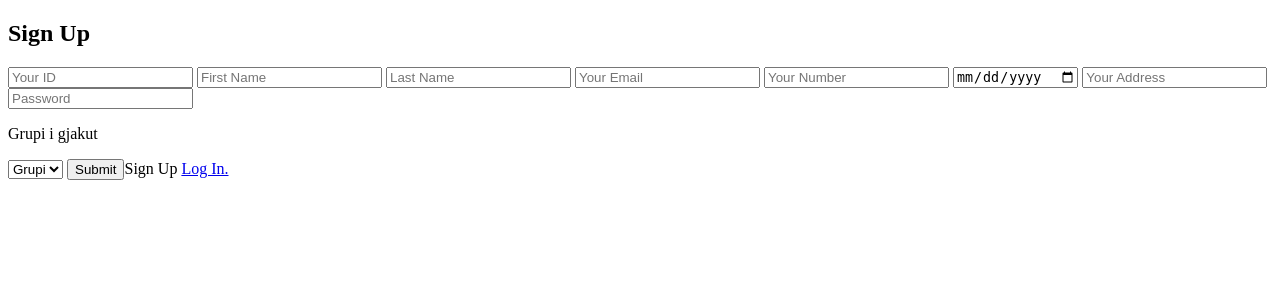
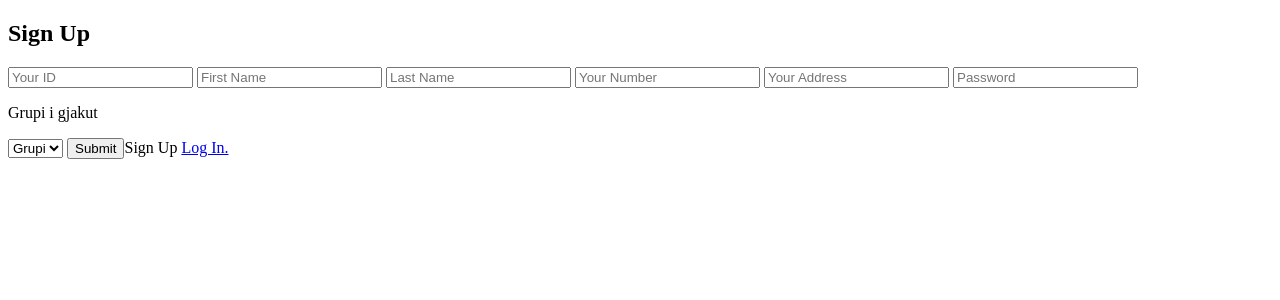
Before and after one commit to donatselmanii/BloodDonor, a PHP site: page /signup.php in a window 1280 px wide. Shown: the top 300 px of the page. Run offline with PHP 8.4, Linux system fonts and the light colour scheme; some libraries are stand-ins or nearby versions.

Commit message:
Tu provu

```diff
--- a/php/CRUD/Modeli.php
+++ b/php/CRUD/Modeli.php
@@ -135,9 +135,9 @@ public function setNumri($numri){
 //Metoda per insertim Dhenave
 public function insertoDhenat(){
 try{
-    $sql = "INSERT INTO Donator(nrleternjoftimit,emri,mbiemri,datelindja,numri,email,passwordi,adresa) value(?,?,?,?,?,?,?,?)";
+    $sql = "INSERT INTO Donator(nrleternjoftimit,emri,mbiemri,numri,passwordi,adresa) value(?,?,?,?,?,?,)";
     $stm = $this->dbcon->prepare($sql);
-    $stm->execute([$this->nrleternjoftimit, $this->emri, $this->mbiemri,$this->datelindja,$this->numri,$this->email,$this->passwordi, $this->adresa]);
+    $stm->execute([$this->nrleternjoftimit, $this->emri, $this->mbiemri,$this->numri,$this->passwordi, $this->adresa]);
 
     $_SESSION['regMeSukses'] = true;
 }
@@ -162,11 +162,12 @@ public function insertotherData($grupi, $semundjet,$pershkrimi){
 
 
 
+
     public function kontrollo(){
         try {
-            $sql = 'SELECT * from Donator WHERE email = ?, nrleternjoftimit= ?';
+            $sql = 'SELECT * from Donator WHERE nrleternjoftimit = ?';
             $stm = $this->dbcon->prepare($sql);
-            $stm->execute([$this->email,$this->nrleternjoftimit]);
+            $stm->execute([$this->nrleternjoftimit]);
 
             return $stm->fetch();
         } catch (Exception $e) {
@@ -174,13 +175,12 @@ public function insertotherData($grupi, $semundjet,$pershkrimi){
         }
     }
 
-
     public function kontrolloLlogarin()
     {
         try {
-            $sql = 'SELECT * from Donator WHERE email = ? and passwordi = ?';
+            $sql = 'SELECT * from Donator WHERE nrleternjoftimit = ? and passwordi = ?';
             $stm = $this->dbcon->prepare($sql);
-            $stm->execute([$this->email, $this->password]);
+            $stm->execute([$this->nrleternjoftimit, $this->password]);
 
             return $stm->fetch();
         } catch (Exception $e) {
--- a/php/faqet/signup.php
+++ b/php/faqet/signup.php
@@ -8,23 +8,21 @@ require('../CRUD/Modeli.php');
 if (isset($_POST['submit'])) {
   $Modeli = new Modeli();
 
-  $Modeli->setEmail($_POST['email']);
   $Modeli->setNrleternjoftimit($_POST['nrleternjoftimit']);
+
   $kontrollo = $Modeli->kontrollo();
-  if ($kontrollo == true) {
-    $_SESSION['emailEkziston'] = true;
+  if ($kontrollo==true) {
     $_SESSION['nrleternjoftimitEkziston'] = true;
   } else {
     $Modeli->setNrleternjoftimit($_POST['nrleternjoftimit']);
     $Modeli->setEmri($_POST['emri']);
     $Modeli->setMbiemri($_POST['mbiemri']);
-    $Modeli->setEmail($_POST['email']);
     $Modeli->setNumri($_POST['numri']);
     $Modeli->setPassword($_POST['password']);
 
     $Modeli->insertoDhenat();
     session_destroy();
-    session_destroy();
+
   }
 }
 
@@ -62,9 +60,7 @@ if (isset($_POST['submit'])) {
                 <input name="nrleternjoftimit" id="id" type="id" class="field" placeholder="Your ID">
                 <input name="emri" id="emri" type="text" class="field" placeholder="First Name">
                 <input name="mbiemri" id="mbiemri" type="text" class="field" placeholder="Last Name">
-                <input name="email" id="email" type="email" class="field" placeholder="Your Email">
                 <input name="numri" id="numri" type="number" class="field" placeholder="Your Number">
-                <input name="datelindja" id="datelindja" type="date" class="field" placeholder="Your birthday">
                 <input name="adresa" id="adress" type="text" class="field" placeholder="Your Address">
                 <input name="password" id="password" type="password" maxlength="15" class="field" placeholder="Password">
                 <p>Grupi i gjakut</p>
```
Also changed, not shown: php/faqet/login.php (+4 -4 lines), php/funksione/loginUser.php (+4 -4 lines).
